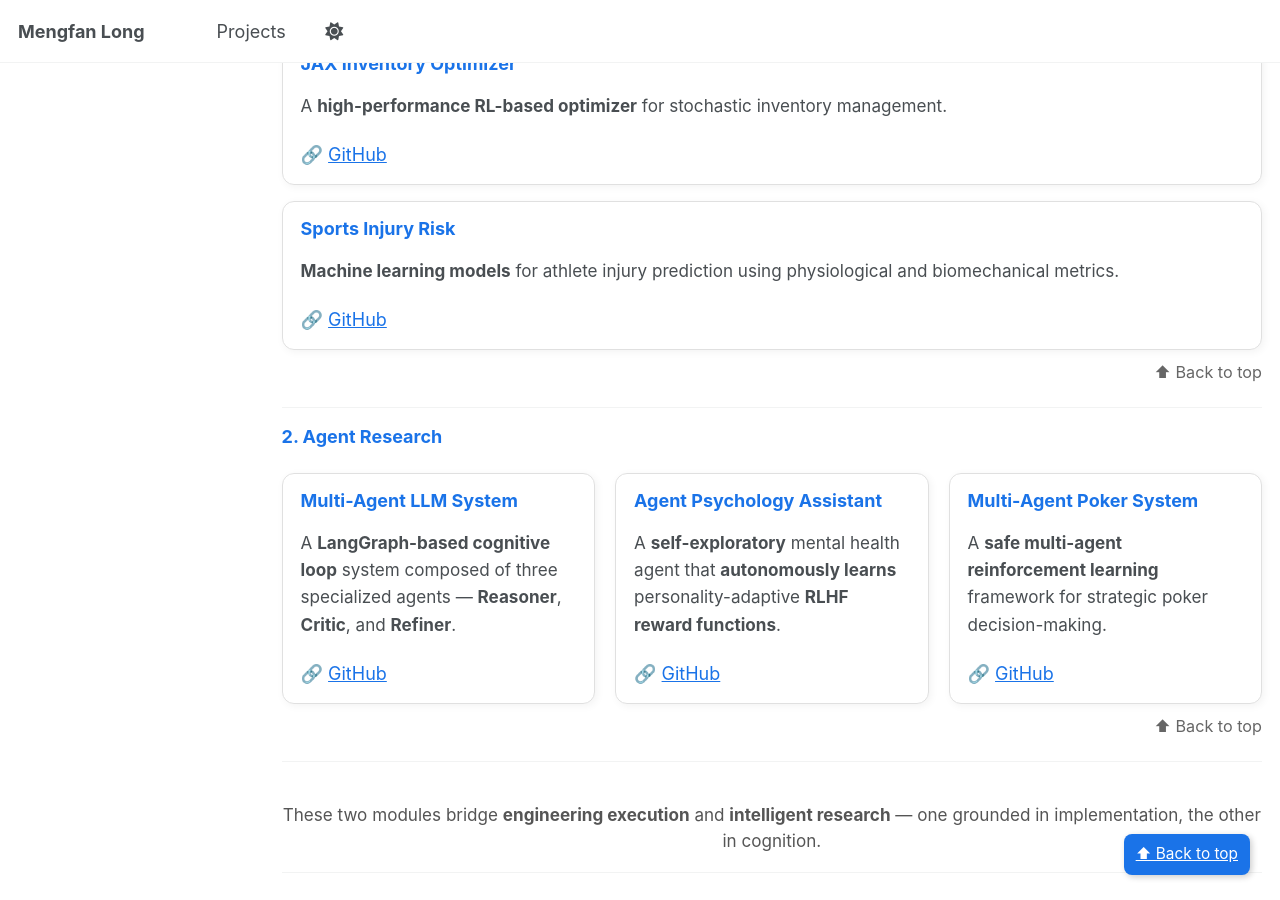
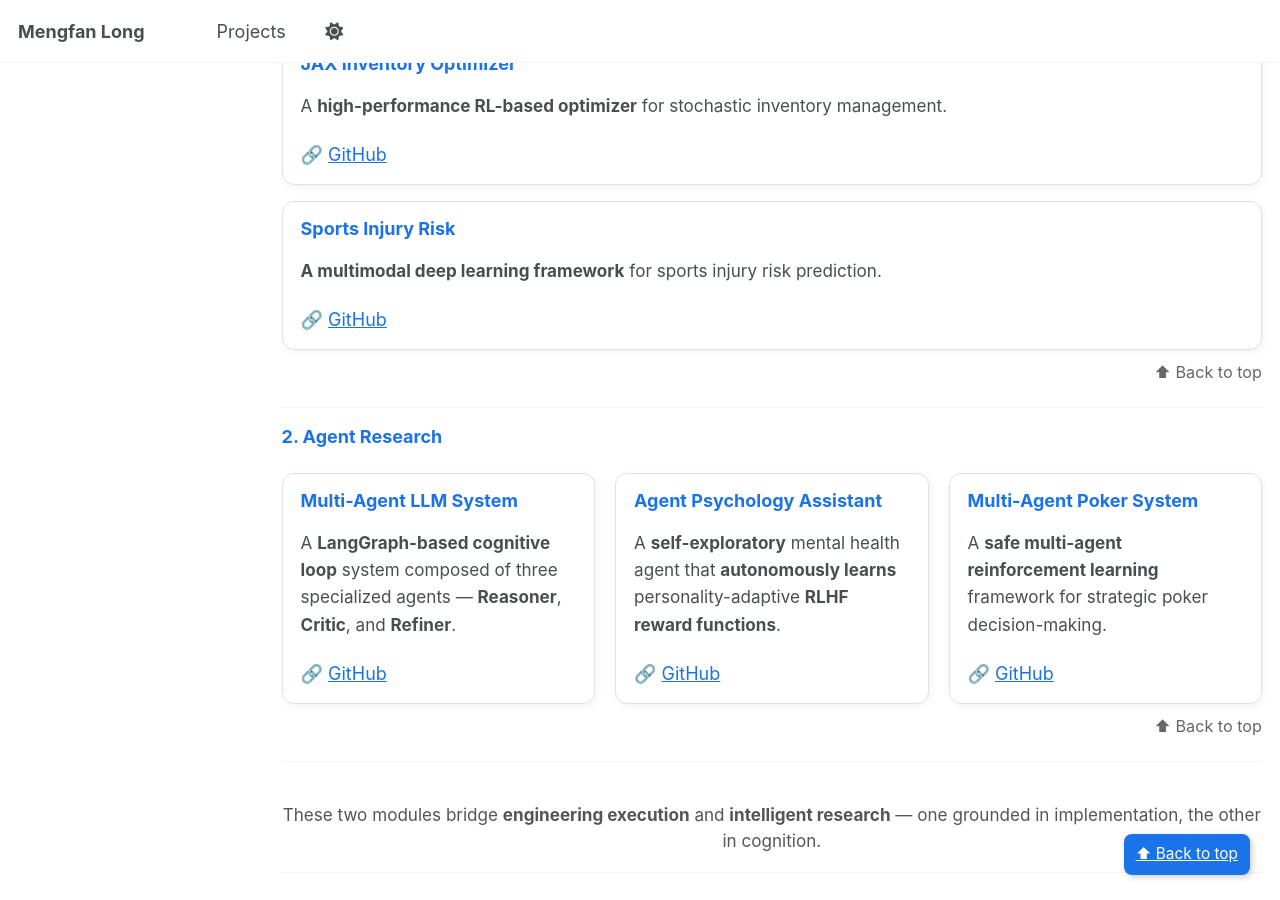
Before and after one commit to kevinlmf/kevinlmf.github.io, a Jekyll site: the page built from _pages/projects.md, in a window 1280 px wide and 900 px high, scrolled down 2179 px. Built offline with Jekyll 4.4.1, drawn with Linux system fonts in a browser that asks for light colours; a script that is not in the unit is left out.

Commit message:
Enhance project description for Sports Injury Risk
Updated project description to emphasize the use of a multimodal deep learning framework.

```diff
--- a/_pages/projects.md
+++ b/_pages/projects.md
@@ -105,7 +105,8 @@ Together, these projects form an integrated <b>quantitative trading ecosystem</b
 
 <div class="proj-card">
   <h3>Sports Injury Risk</h3>
-  <p><b>Machine learning models</b> for athlete injury prediction using physiological and biomechanical metrics.</p>
+<p><b>A multimodal deep learning framework</b> for sports injury risk prediction.</p>
+
   🔗 <a href="https://github.com/kevinlmf/Sports_Injury_Prediction" target="_blank">GitHub</a>
 </div>
 
```
